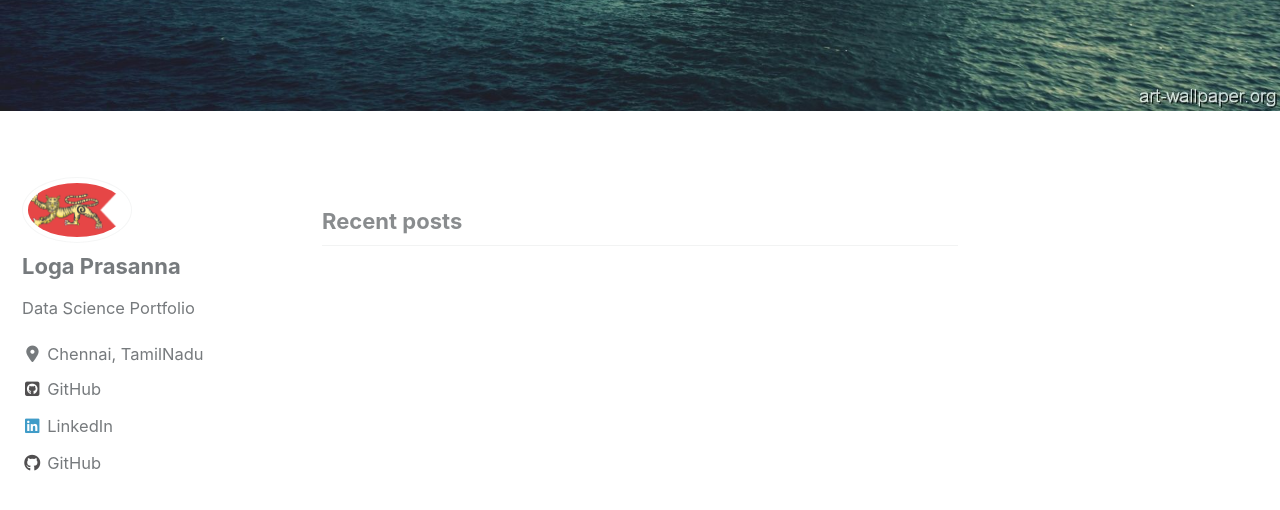
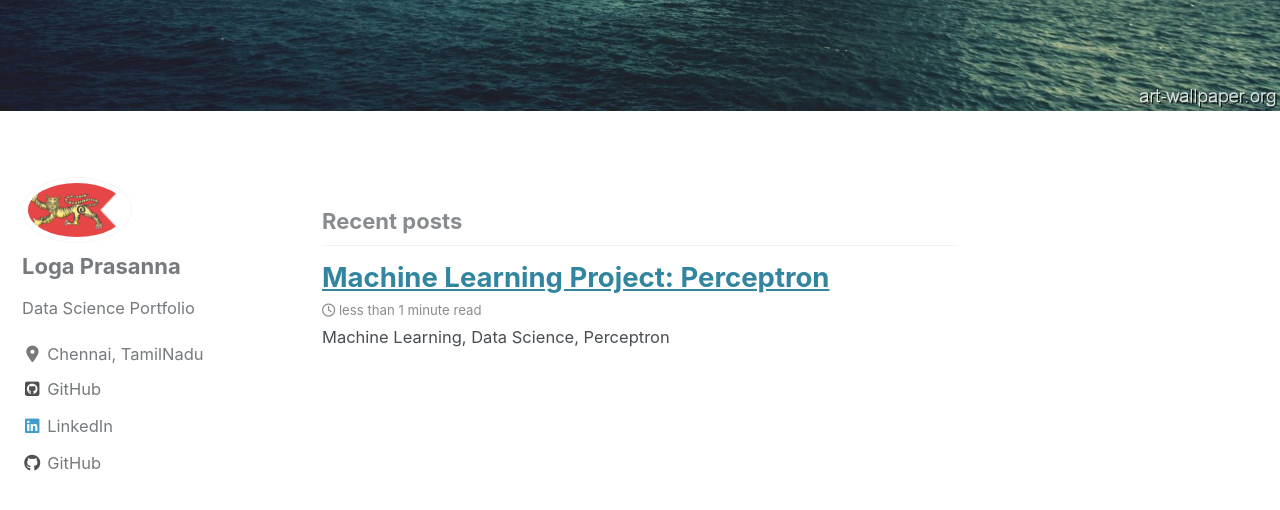
Before and after one commit to Logaprasanna/Logaprasanna.github.io, a Jekyll site: the page built from index.html, in a window 1280 px wide and 900 px high, scrolled down 778 px. Shown: the top 510 px of the window. Built offline with Jekyll 4.4.1, drawn with Linux system fonts in a browser that asks for light colours; cached includes are drawn as plain includes; nearby versions of some CDN libraries; the list of posts is cut into pages by our own code; part of the change alters nothing that is shown.

```diff
--- a/_includes/scripts.html
+++ b/_includes/scripts.html
@@ -27,6 +27,12 @@
 {% include analytics.html %}
 {% include /comments-providers/scripts.html %}
 
+{% if page.mathjax %}
+<script type="text/javascript" async
+  src="https://cdn.mathjax.org/mathjax/latest/MathJax.js?config=TeX-MML-AM_CHTML">
+</script>
+{% endif %}
+
 {% if site.after_footer_scripts %}
   {% for script in site.after_footer_scripts %}
     {% if script contains "://" %}
--- /dev/null
+++ b/_posts/2019-12-18-perceptron.md
@@ -0,0 +1,60 @@
+---
+title: "Machine Learning Project: Perceptron"
+date: 2019-12-18
+tags: [machine learning, data science, neural net]
+header:
+  image: "/images/perceptron.jpg"
+excerpt: "Machine Learning, Data Science, Perceptron"
+mathjax: "true"
+---
+
+# H1 Heading
+
+## H2 Heading
+
+### H3 Heading
+
+This is the basic text.
+
+Some *italics*
+
+Here's some **bold**
+
+How about  a [link](https://github.com/)
+
+Here are some bulleted list:
+  * Uno
+  + Dos
+  - Tres
+
+Here are some numbered lists:
+1. Uno
+2. Dos
+3. Tres
+
+Python code block:
+'''python
+import numpy as np
+
+def sum_func(x, y):
+  z = np.sum(x, y)
+  return z
+'''
+
+R code block:
+'''r
+library(tidyverse)
+df <- read_csv("some_file.csv")
+head(df)
+'''
+
+Here's some of the inline code 'X+y'.
+
+Here's an image below with HTML:
+<img src="{{ site.url }}{{ site.baseurl }}//images/DL.png" alt="Deeplearning curve">
+
+Here's how to do it with Kramdown:
+![alt]({{ site.url }}{{ site.baseurl }}/images/DL.png)
+
+Here's how you put math functions:
+ $$ z= x+y $$
```
Also changed, not shown: images/DL.png (added), images/perceptron.png (added), 2 other files.
